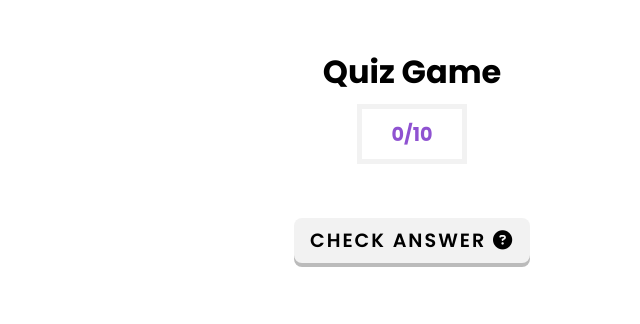
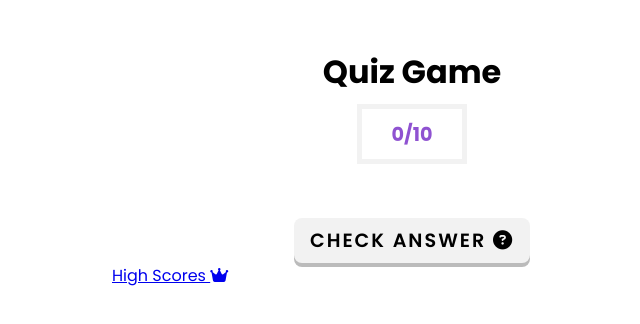
Before and after one commit to Dmp-86/quizzical, a plain HTML site: page index.html in a window 1280 px wide. Shown: the whole page, without its empty margins (228-868 px from the left). Drawn offline with Linux system fonts and the light colour scheme; no server answers.

Commit message:
Add highscore button to main page

```diff
--- a/index.html
+++ b/index.html
@@ -39,6 +39,7 @@
             <div class="quiz-foot">
                     <button type="button" id="check-answer">Check Answer <i class="fa-solid fa-circle-question"></i></button>
                     <button type="button" id="play-again">Play Again <i class="fa-solid fa-repeat"></i></button>
+                    <a href="highscores.html" id="highscore-btn" class="btn">High Scores <i class="fa-solid fa-crown"></i></a>
             </div>
         </div>
     </div>
```
